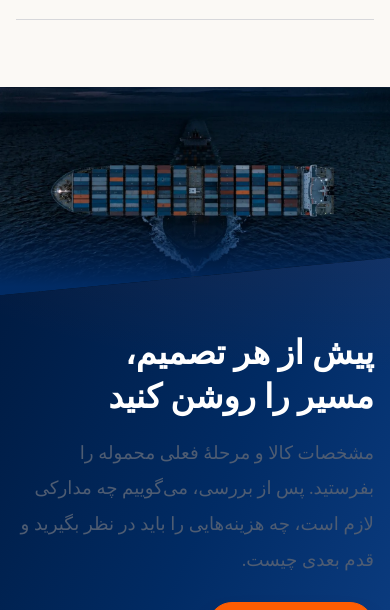
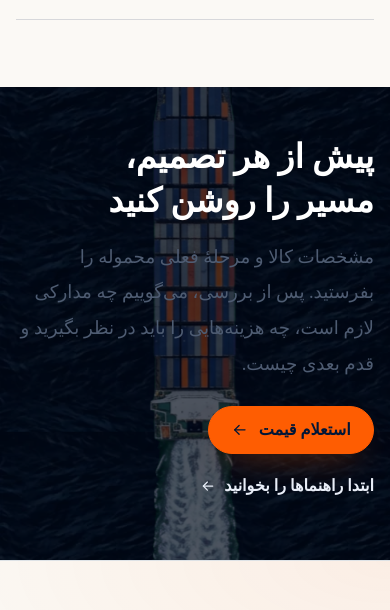
Before and after one commit to amirabbasly/okiyan.com, an Astro site: page / in a window 390 px wide. Shown: the part 10217-10827 px from the top of the page. Built offline with nearby package versions, Linux system fonts and the light colour scheme; Astro itself is replaced by a stand-in of ours.

Commit message:
cta band: infinite live sea scene with the vertical ship, full-bleed
- the band is no longer a static photo on a navy panel: a seamless dark-water
  tile (public/img/sea-tile.webp, sampled from the top-down render and made
  edge-seamless in scripts/make-cta-sea.mjs) scrolls exactly one tile-height per
  14s cycle — an endless, seam-free flow — while the ship rides it with a slow
  9s bob; both loop forever by construction
- the horizontal ship is gone: scripts/make-cta-sea.mjs chroma-keys the vertical
  ship + wake off its magenta isolation sheet (with despill) into
  public/img/ship-vertical.webp, and that is the only vessel in the scene
- the section's own background is removed: the scene is the band, full-bleed;
  only a directional scrim keeps the copy readable over the water
- two still layers + CSS keyframes instead of a video file: loops perfectly,
  stays sharp at any viewport, ~104 kB total vs a multi-MB clip, and
  prefers-reduced-motion freezes it to a still
- sources moved out of public/ into src/assets/brand/ so they never ship

Co-authored-by: arena-agent <297053741+arena-agent@users.noreply.github.com>

```diff
--- a/src/components/ui/CtaBand.astro
+++ b/src/components/ui/CtaBand.astro
@@ -2,10 +2,16 @@
 /**
  * «پیش از هر تصمیم، مسیر را روشن کنید» — the closing conversion band.
  *
- * Structure follows the business's reference: one full-bleed dark band split by
- * a diagonal; the photo panel (a ship seen from above, instead of the
- * reference's car) sits on the left, the promise + actions on the right.
- * The palette is the logo's: deep navy sweep, orange CTA, mist copy.
+ * The band is a live, infinitely looping scene instead of a video file:
+ *   - a seamless dark-water tile scrolls downwards forever (the ship reads as
+ *     sailing forward),
+ *   - the vertical container ship — keyed off its isolation sheet, the
+ *     horizontal ship of the first render removed for good — rides the water
+ *     with a slow bob,
+ *   - there is no section background of its own: the scene IS the band,
+ *     full-bleed, with only a readability scrim under the copy.
+ * Two still layers + CSS keyframes loop perfectly and stay sharp at any size,
+ * which a compressed video file could not; `prefers-reduced-motion` freezes it.
  */
 import Icon from './Icon.astro';
 import { contactCta } from '~/config/site';
@@ -20,8 +26,10 @@ const {
 ---
 
 <section class="cta-band" aria-labelledby="cta-title">
-  <div class="cta-band__media" aria-hidden="true">
-    <img src="/img/ship-topdown-1200.webp" alt="" width="1200" height="653" loading="lazy" />
+  <div class="cta-band__scene" aria-hidden="true">
+    <div class="cta-band__sea"></div>
+    <img class="cta-band__ship" src="/img/ship-vertical.webp" alt="" width="230" height="1400" />
+    <div class="cta-band__scrim"></div>
   </div>
   <div class="container cta-band__wrap">
     <div class="cta-band__copy reveal">
@@ -45,31 +53,57 @@ const {
   .cta-band {
     position: relative;
     overflow: hidden;
-    background:
-      radial-gradient(60rem 30rem at 88% 0%, rgb(254 93 2 / 0.14), transparent 60%),
-      linear-gradient(115deg, #001637 0%, #012b64 58%, #0d3f85 100%);
     color: #c4cddb;
   }
-  /* the diagonal photo panel, physically on the left like the reference */
-  .cta-band__media {
-    position: absolute;
-    inset-block: 0;
-    left: 0;
-    inline-size: min(44%, 42rem);
-    clip-path: polygon(0 0, 100% 0, 74% 100%, 0 100%);
-  }
-  .cta-band__media img {
-    inline-size: 100%;
-    block-size: 100%;
-    object-fit: cover;
-    object-position: center;
-  }
-  .cta-band__media::after {
-    /* melt the photo edge into the navy sweep */
-    content: '';
+  .cta-band__scene {
     position: absolute;
     inset: 0;
-    background: linear-gradient(265deg, #012b64 2%, transparent 34%);
+  }
+  /* the water: one seamless tile, scrolled exactly one tile-height per cycle,
+     so the loop has no seam and no end */
+  .cta-band__sea {
+    position: absolute;
+    inset: 0;
+    background: url('/img/sea-tile.webp') repeat;
+    background-size: 232px 232px;
+    animation: sea-flow 14s linear infinite;
+    filter: brightness(0.9) saturate(1.05);
+  }
+  @keyframes sea-flow {
+    to {
+      background-position: 0 232px;
+    }
+  }
+  .cta-band__ship {
+    position: absolute;
+    left: 26%;
+    top: 50%;
+    translate: -50% -50%;
+    block-size: 132%;
+    inline-size: auto;
+    animation: ship-bob 9s ease-in-out infinite;
+    filter: drop-shadow(0 22px 44px rgb(0 4 14 / 0.55));
+  }
+  @keyframes ship-bob {
+    0%,
+    100% {
+      transform: translateY(-7px) rotate(-0.5deg);
+    }
+    50% {
+      transform: translateY(7px) rotate(0.5deg);
+    }
+  }
+  /* readability only: darker under the copy (right in RTL), open over the ship */
+  .cta-band__scrim {
+    position: absolute;
+    inset: 0;
+    background: linear-gradient(
+      to left,
+      rgb(1 10 26 / 0.86),
+      rgb(1 10 26 / 0.62) 38%,
+      rgb(1 10 26 / 0.18) 66%,
+      rgb(1 10 26 / 0.34)
+    );
   }
   .cta-band__wrap {
     position: relative;
@@ -80,8 +114,8 @@ const {
     display: grid;
     justify-items: start;
     gap: 1.1rem;
-    max-width: 42rem;
-    padding-block: clamp(3rem, 7vw, 5.25rem);
+    max-width: 40rem;
+    padding-block: clamp(3.5rem, 8vw, 6rem);
   }
   .cta-band h2 {
     color: var(--white);
@@ -94,7 +128,6 @@ const {
     gap: 1rem 1.75rem;
     margin-top: 0.4rem;
   }
-  /* the reference's solid orange CTA, with navy ink for contrast */
   .btn--sun {
     --btn-bg: var(--petrol-600);
     --btn-border: var(--petrol-600);
@@ -112,27 +145,23 @@ const {
   .cta-band__more:hover {
     color: var(--petrol-200);
   }
-  @media (max-width: 1100px) {
-    .cta-band__media {
-      inline-size: 36%;
+  @media (max-width: 860px) {
+    .cta-band__ship {
+      left: 50%;
+      block-size: 118%;
+      opacity: 0.9;
+    }
+    .cta-band__scrim {
+      background: rgb(1 10 26 / 0.66);
     }
     .cta-band__copy {
-      max-width: 32rem;
+      padding-block: 3rem 3.5rem;
     }
   }
-  @media (max-width: 860px) {
-    .cta-band__media {
-      position: relative;
-      inset-inline: 0;
-      inline-size: 100%;
-      block-size: 13rem;
-      clip-path: polygon(0 0, 100% 0, 100% 82%, 0 100%);
-    }
-    .cta-band__media::after {
-      background: linear-gradient(0deg, #012b64 4%, transparent 40%);
-    }
-    .cta-band__copy {
-      padding-block: 2.25rem 3rem;
+  @media (prefers-reduced-motion: reduce) {
+    .cta-band__sea,
+    .cta-band__ship {
+      animation: none;
     }
   }
 </style>
```
Also changed, not shown: scripts/make-cta-sea.mjs (added, +80 -0 lines), public/img/sea-tile.webp (added), public/img/ship-topdown-1200.webp (deleted), public/img/ship-topdown-800.webp (deleted), public/img/ship-vertical.webp (added), src/assets/brand/sea-source.jpg (renamed from public/img/ship-topdown.jpg), src/assets/brand/ship-vertical-src.png (added).
